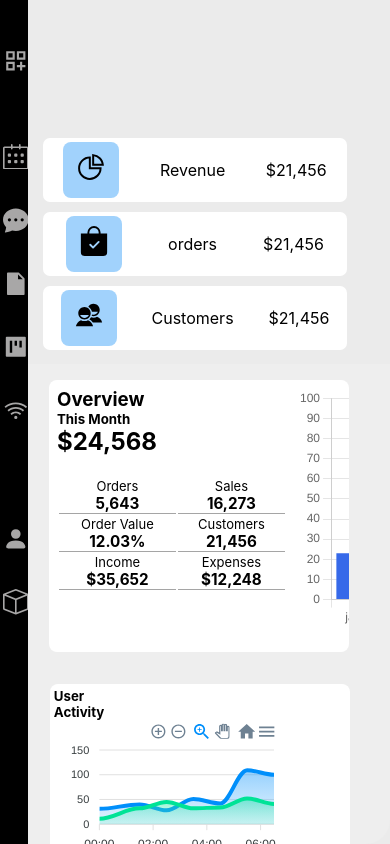
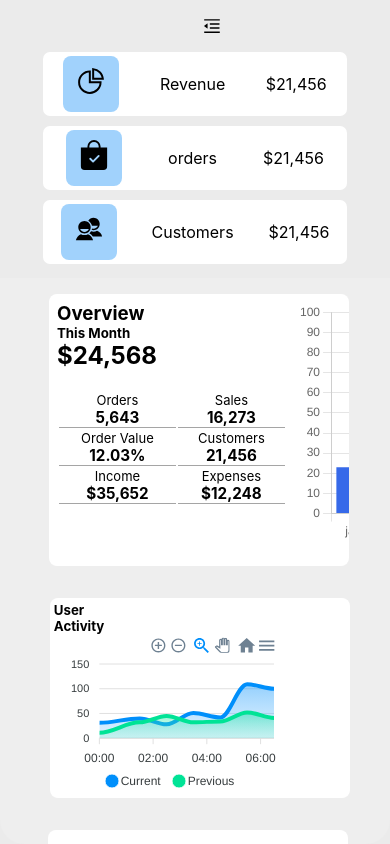
Before and after one commit to vikas703/Admin-Dash, a React (Create React App) app: page / in a window 390 px wide. Built offline with nearby package versions, Linux system fonts and the light colour scheme.

Commit message:
Admin Dash

```diff
--- a/src/Components/Boxes/Boxes.css
+++ b/src/Components/Boxes/Boxes.css
@@ -6,6 +6,8 @@
 
     justify-content: space-evenly;
 }
+
+
 
 /*------- Box 1 ------- */
 
@@ -16,7 +18,10 @@
     background-color: white;
     border-radius: 8px;
 }
-
+.Box1:hover{
+    background-color: rgba(239, 235, 235, 0.769);
+    transition: 1s;
+}
 /*------- Box 2 ------- */
 
 
@@ -26,6 +31,11 @@
     height: 190px;
     background-color: white;
     border-radius: 8px;
+}
+
+.Box2:hover{
+    background-color: rgba(239, 235, 235, 0.769);
+    transition: 1s;
 }
 
 .Donut{
@@ -47,6 +57,11 @@
     border-radius: 8px;
     gap: 0.9rem;
     display: grid;
+}
+
+.Box3:hover{
+    background-color: rgba(239, 235, 235, 0.769);
+    transition: 1s;
 }
 
 .Inside1{
--- a/src/Components/Cards/Cards.css
+++ b/src/Components/Cards/Cards.css
@@ -23,6 +23,11 @@
     height: 4rem;
     border-radius: 7px;
 
+}
+
+.box1:hover{
+    background-color: rgba(239, 235, 235, 0.769);
+    transition: 1s;
 }
 
 .backgroud-first{
--- a/src/Components/MainDash/MainDash.css
+++ b/src/Components/MainDash/MainDash.css
@@ -4,6 +4,8 @@
     flex-direction: column;
     justify-content: space-evenly;
 }
+
+
 
 @media screen and (max-width: 1200px) {
         .MainDash{
@@ -14,8 +16,9 @@
 
 @media screen and (max-width: 700px) {
     .MainDash {
-        margin-top: -30rem;
+        margin-top: 15rem;
         align-items: center;
+
     }
     .MainDash h4 {
         display: none;
--- a/src/Components/MainDash/MainDash.js
+++ b/src/Components/MainDash/MainDash.js
@@ -7,6 +7,8 @@ import './MainDash.css';
 const MainDash = () => {
   return (
     <div className='MainDash'>
+
+
     <h4>Dashboard</h4>
     <Cards />
     <Table />
--- a/src/Components/RightSide/RightSide.css
+++ b/src/Components/RightSide/RightSide.css
@@ -8,6 +8,11 @@
     flex-direction: column;
     justify-content: space-evenly;
     overflow: auto;
+}
+
+.Rightside:hover{
+    background-color: rgba(239, 235, 235, 0.769);
+    transition: 1s;
 }
 
 @media screen and (max-width: 1200px) {
--- a/src/Components/SideBar/SideBar.css
+++ b/src/Components/SideBar/SideBar.css
@@ -74,6 +74,18 @@
 
 }
 
+.Menu{
+   display: none;
+    font-size: 20px;
+    cursor: pointer;
+    color: black;
+    height: 22px;
+    width: 20px;
+    margin-left: 12.6rem;
+    margin-top: 1rem;
+}
+
+
 
 @media screen and (max-width: 1200px) {
 
@@ -97,18 +109,24 @@
 
 @media screen and (max-width: 700px) {
     .sidebar{
-        width: 41px;
+        width: 200px;
         z-index: 3;
-        margin-left: -0.8rem;
+       margin-top: -3rem;
+       height: 120vh;
+       position:inherit;
     }
+    .Menu{
+        display: block;
+    }
+
     .sidebar-content{
-        display: none;
+        display: block;
     }
     .hello{
-        display: none;
+        display: block;
     }
     .second{
-        display: none;
+        display: block;
     }
     .first{
         font-size: 1.6rem;
--- a/src/Components/SideBar/SideBar.js
+++ b/src/Components/SideBar/SideBar.js
@@ -1,21 +1,30 @@
-import React from 'react';
+import React, {useState} from 'react';
 import './SideBar.css';
 import SidebarItem from './SidebarItem';
 import Data from '../../data/sidebar';
+import {AiOutlineMenuFold} from 'react-icons/ai';
 
 
 
 const SideBar = () => {
+  const [ menu , setMenu] = useState(false);
   return (
-    <div className='Main'>
+    <div>
+    <div className='Menu' onClick={e => setMenu(!menu)}>
+    <AiOutlineMenuFold />
+    </div>
+    {
+      menu ? (
+        <div className='Main'>
+        <div className='sidebar'>
+        { Data.cardData.map((item , index) => <SidebarItem key={index} item={item} />)}
+        </div>
+        </div>
 
-    <div className='sidebar'>
-
-
-    { Data.cardData.map((item , index) => <SidebarItem key={index} item={item} />)}
+      ) : <></>
+    }
     </div>
 
-    </div>
   )
 }
 
--- a/src/Components/SideBar/SidebarItem.js
+++ b/src/Components/SideBar/SidebarItem.js
@@ -1,6 +1,5 @@
 import React from 'react';
 import {RiArrowDropDownLine} from 'react-icons/ri';
-import {AiOutlineMenuFold} from 'react-icons/ai';
 
 import { useState } from 'react';
 
--- a/src/Components/table/Table.css
+++ b/src/Components/table/Table.css
@@ -7,6 +7,10 @@
     padding: 8px;
     border-radius: 8px;
 
+}
+.tables:hover{
+  background-color: rgba(239, 235, 235, 0.769);
+  transition: 1s;
 }
 
 .table1 {
```
Also changed, not shown: src/App.css (line endings or trailing spaces).
